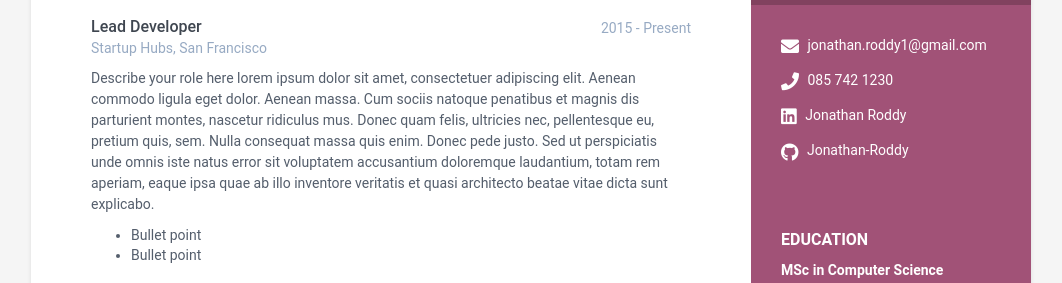
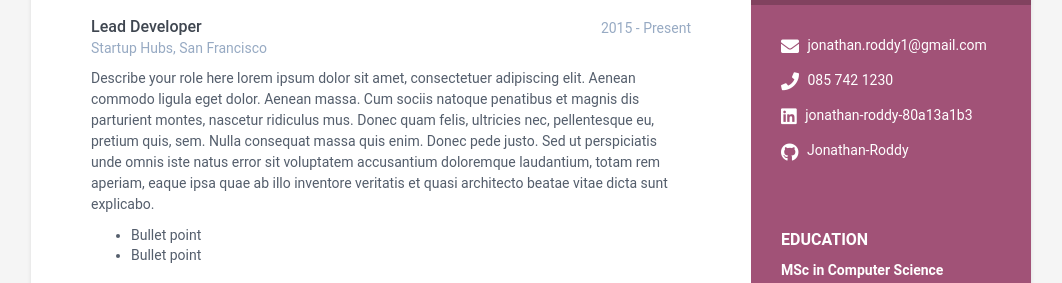
Before and after one commit to Jonathan-Roddy/Jonathan-Roddy.github.io, a Jekyll site: the page built from index.html, in a window 1280 px wide. Shown: the part 316-599 px from the top of the page, without its empty margins (109-1171 px from the left). Built offline with Jekyll 4.4.1, drawn with Linux system fonts in a browser that asks for light colours.

Commit message:
Update data.yml

```diff
--- a/_data/data.yml
+++ b/_data/data.yml
@@ -15,7 +15,7 @@ sidebar:
     email: jonathan.roddy1@gmail.com
     phone: 085 742 1230
     #website: blog.webjeda.com #do not add http://
-    linkedin: Jonathan Roddy
+    linkedin: jonathan-roddy-80a13a1b3
     github: Jonathan-Roddy
     telegram: # add your nickname without '@' sign
     #gitlab:
```
